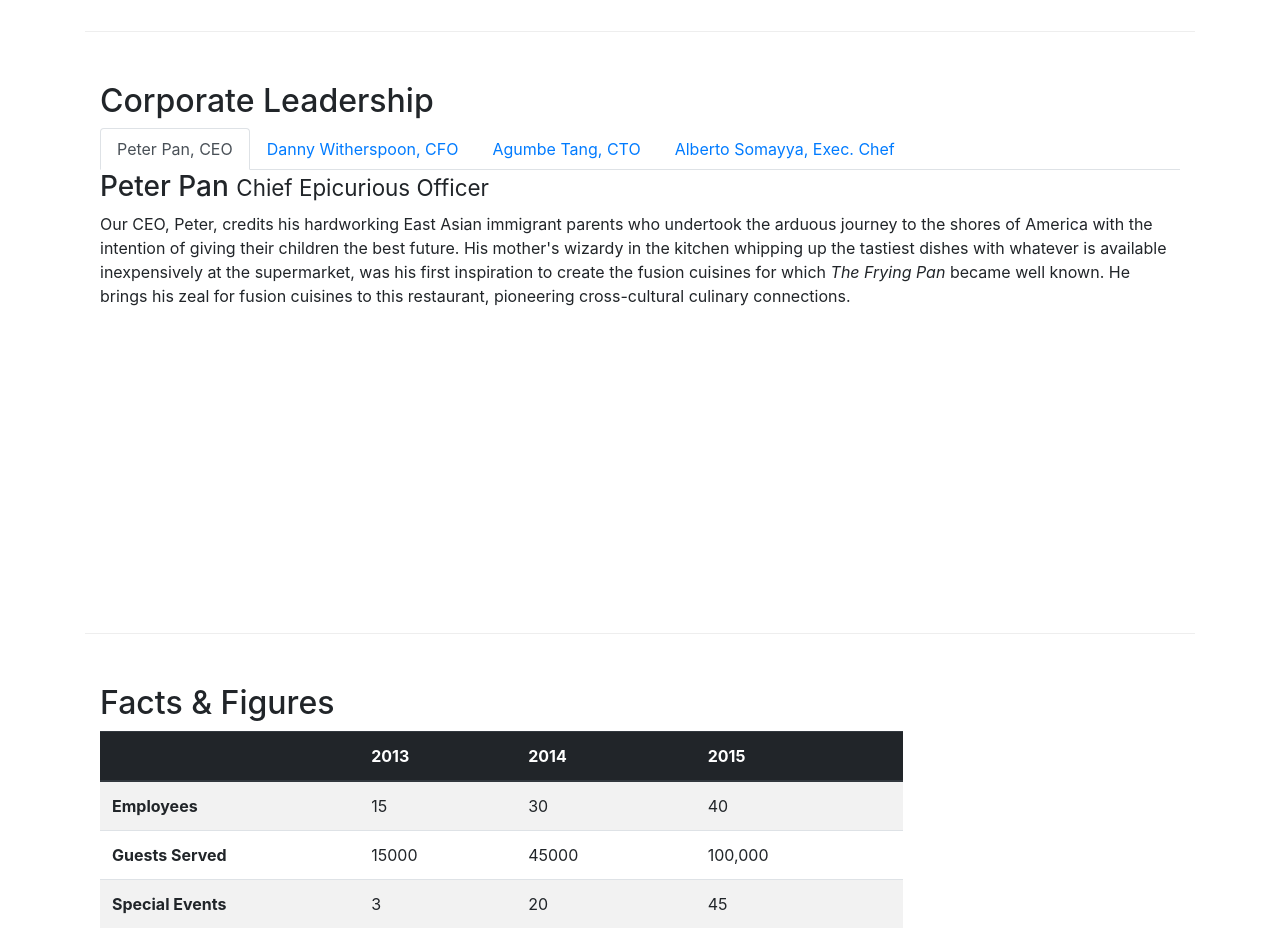
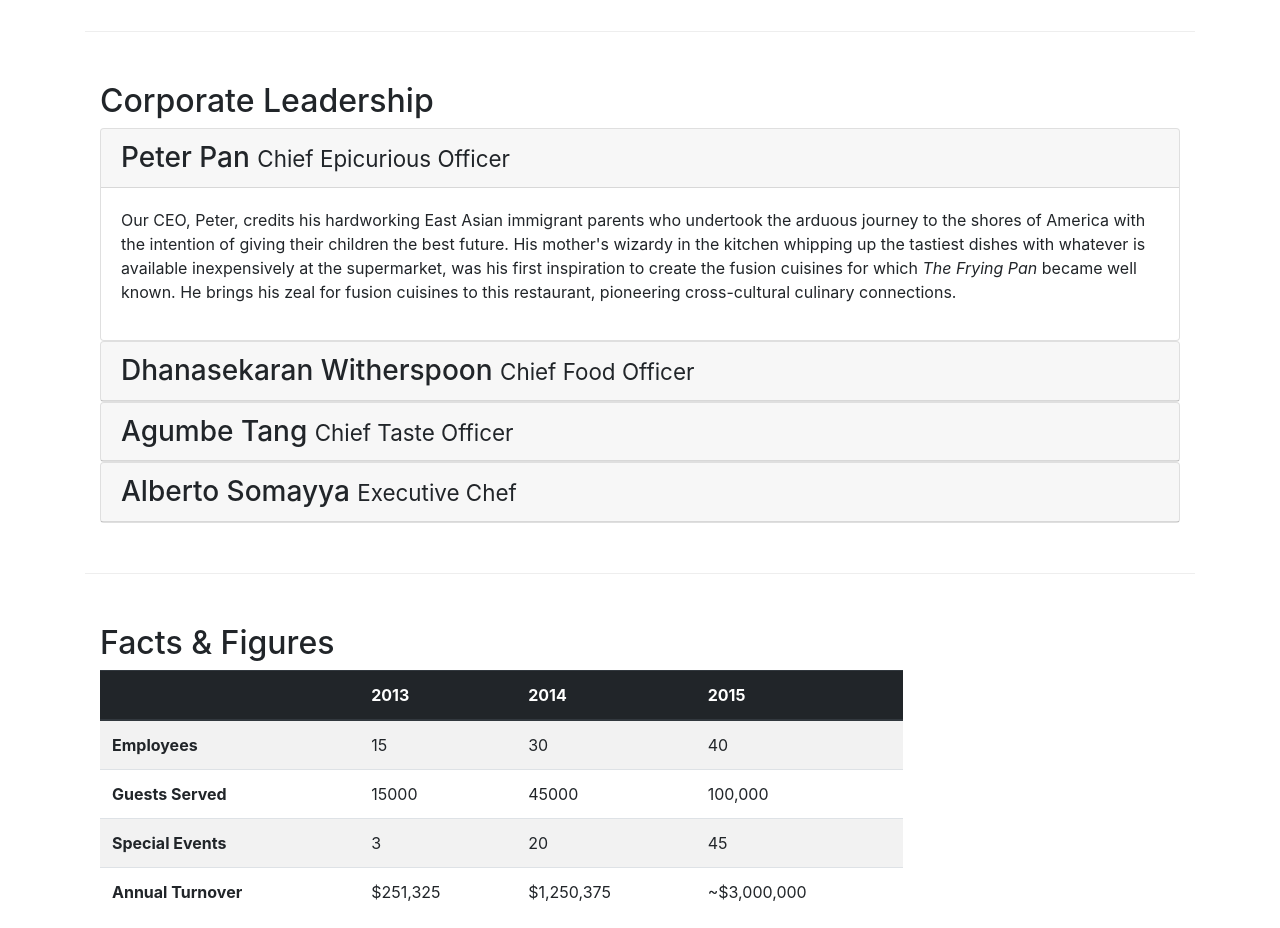
Before and after one commit to NDDT-B5/angular-training, a website: page aboutus.html in a window 1280 px wide. Shown: the part 940-1868 px from the top of the page. Drawn offline with nearby package versions, Linux system fonts and the light colour scheme.

Commit message:
Accordion

```diff
--- a/aboutus.html
+++ b/aboutus.html
@@ -103,41 +103,66 @@
         <div class="row row-content">
             <div class="col-12">
                 <h2>Corporate Leadership</h2>
-				 <ul class="nav nav-tabs">
-                    <li class="nav-item">
-                      <a class="nav-link active" href="#peter"
-                        role="tab" data-toggle="tab">Peter Pan, CEO</a>
-                    </li>
-                    <li class="nav-item">
-                      <a class="nav-link" href="#danny" role="tab"
-                        data-toggle="tab">Danny Witherspoon, CFO</a>
-                    </li>
-                    <li class="nav-item">
-                      <a class="nav-link" href="#agumbe"role="tab"
-                        data-toggle="tab">Agumbe Tang, CTO</a>
-                    </li>
-                    <li class="nav-item">
-                      <a class="nav-link" href="#alberto" role="tab"
-                        data-toggle="tab">Alberto Somayya, Exec. Chef</a>
-                    </li>
-                </ul>
-				<div class="tab-content">
-					<div role="tabpanel" class="tab-pane fade show active" id="peter">
-                        <h3>Peter Pan <small>Chief Epicurious Officer</small></h3>
+
+				<div class="accordion">
+					<div class="card">
+                        <div class="card-header" role="tab" id="peterhead">
+                        <h3 class="mb-0">
+                            <a data-toggle="collapse" data-target="#peter">
+                            Peter Pan <small>Chief Epicurious Officer</small>
+                            </a>
+                        </h3>
+                        </div>
+                        <div class="collapse show" id="peter" data-parent="#accordion">
+                            <div class="card-body">
                                 <p class="d-none d-sm-block">Our CEO, Peter, credits his hardworking East Asian immigrant parents who undertook the arduous journey to the shores of America with the intention of giving their children the best future. His mother's wizardy in the kitchen whipping up the tastiest dishes with whatever is available inexpensively at the supermarket, was his first inspiration to create the fusion cuisines for which <em>The Frying Pan</em> became well known. He brings his zeal for fusion cuisines to this restaurant, pioneering cross-cultural culinary connections.</p>
                             </div>
-					<div role="tabpanel" class="tab-pane fade " id="danny">
-                        <h3>Dhanasekaran Witherspoon <small>Chief Food Officer</small></h3>
+                        </div>
+                    </div>
+					<div class="card">
+                            <div class="card-header" role="tab" id="dannyhead">
+                            <h3 class="mb-0">
+                                <a class="collapsed" data-toggle="collapse" data-target="#danny">
+                                Dhanasekaran Witherspoon <small>Chief Food Officer</small>
+                                </a>
+                            </h3>
+                        </div>
+                        <div class="collapse" id="danny" data-parent="#accordion">
+                            <div class="card-body">
                                 <p class="d-none d-sm-block">Our CFO, Danny, as he is affectionately referred to by his colleagues, comes from a long established family tradition in farming and produce. His experiences growing up on a farm in the Australian outback gave him great appreciation for varieties of food sources. As he puts it in his own words, <em>Everything that runs, wins, and everything that stays, pays!</em></p>
                             </div>
-					<div role="tabpanel" class="tab-pane fade active" id="agumbe">
-						<h3>Agumbe Tang <small>Chief Taste Officer</small></h3>
+                        </div>
+                    </div>
+                    <div class="card">
+                            <div class="card-header" role="tab" id="agumbehead">
+                            <h3 class="mb-0">
+                                <a class="collapsed" data-toggle="collapse" data-target="#agumbe">
+                                Agumbe Tang <small>Chief Taste Officer</small>
+                                </a>
+                            </h3>
+                        </div>
+                        <div class="collapse" id="agumbe" data-parent="#accordion">
+                            <div class="card-body">
 								<p class="d-none d-sm-block">Blessed with the most discerning gustatory sense, Agumbe, our CTO, personally ensures that every dish that we serve meets his exacting tastes. Our chefs dread the tongue lashing that ensues if their dish does not meet his exacting standards. He lives by his motto, <em>You click only if you survive my lick.</em></p>
                             </div>
-					<div role="tabpanel" class="tab-pane fade active" id="alberto">
-                        <h3>Alberto Somayya <small>Executive Chef</small></h3>
+                        </div>
+                    </div>
+                    <div class="card">
+                            <div class="card-header" role="tab" id="albertohead">
+                            <h3 class="mb-0">
+                                <a class="collapsed" data-toggle="collapse" data-target="#alberto">
+                                Alberto Somayya <small>Executive Chef</small>
+                                </a>
+                            </h3>
+                        </div>
+                        <div class="collapse" id="alberto" data-parent="#accordion">
+                            <div class="card-body">
                                 <p class="d-none d-sm-block">Award winning three-star Michelin chef with wide International experience having worked closely with whos-who in the culinary world, he specializes in creating mouthwatering Indo-Italian fusion experiences. He says, <em>Put together the cuisines from the two craziest cultures, and you get a winning hit! Amma Mia!</em></p>
                             </div>
+                        </div>
+                    </div>
+
+
 				</div>
             </div>
        </div>
--- a/css/styles.css
+++ b/css/styles.css
@@ -38,7 +38,7 @@ body{
      background-color: #512DA8;
 }
 
-tab-content {
+.tab-content {
     border-left: 1px solid #ddd;
     border-right: 1px solid #ddd;
     border-bottom: 1px solid #ddd;
```
Lines whose indentation alone changed are shown as unchanged.
